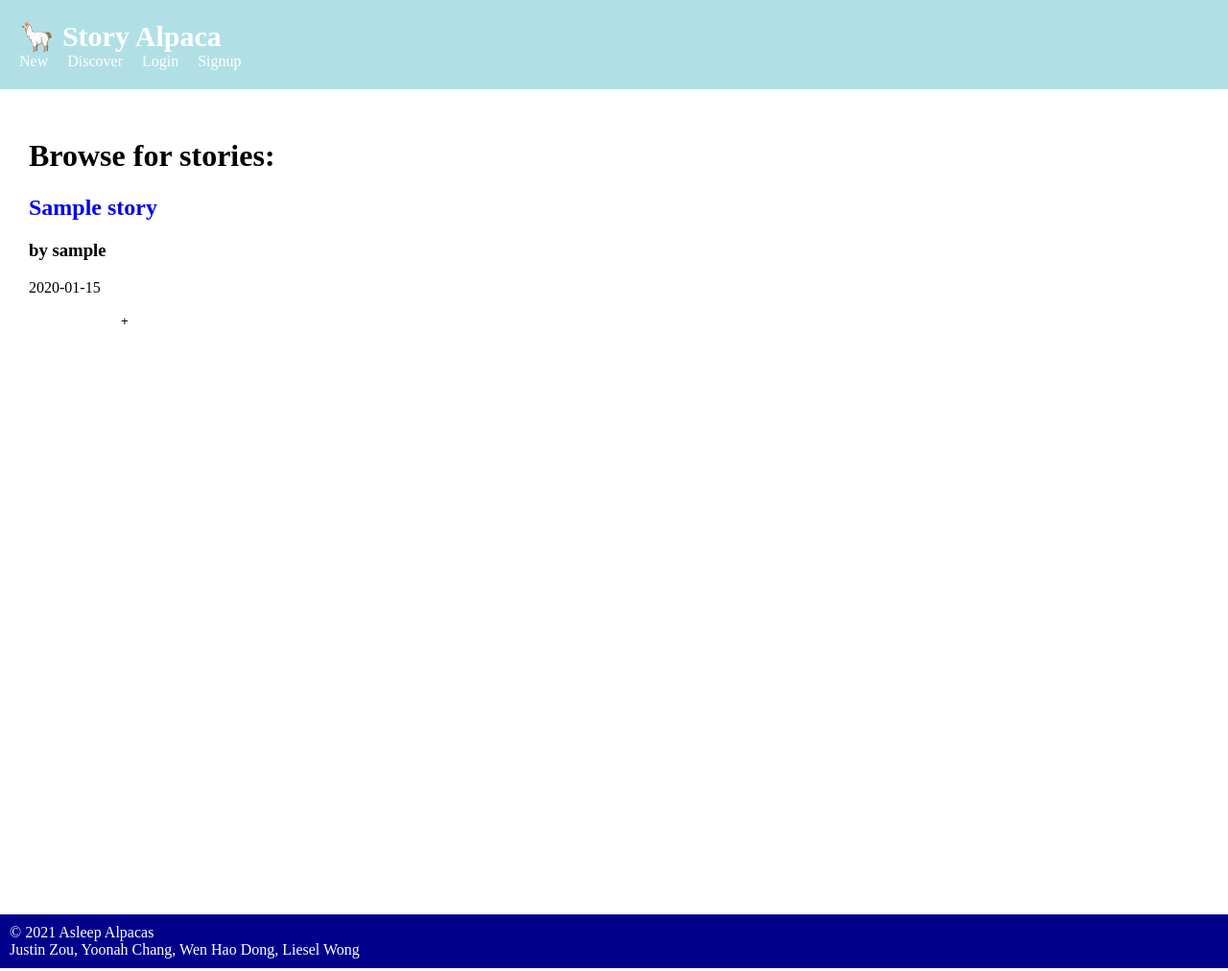
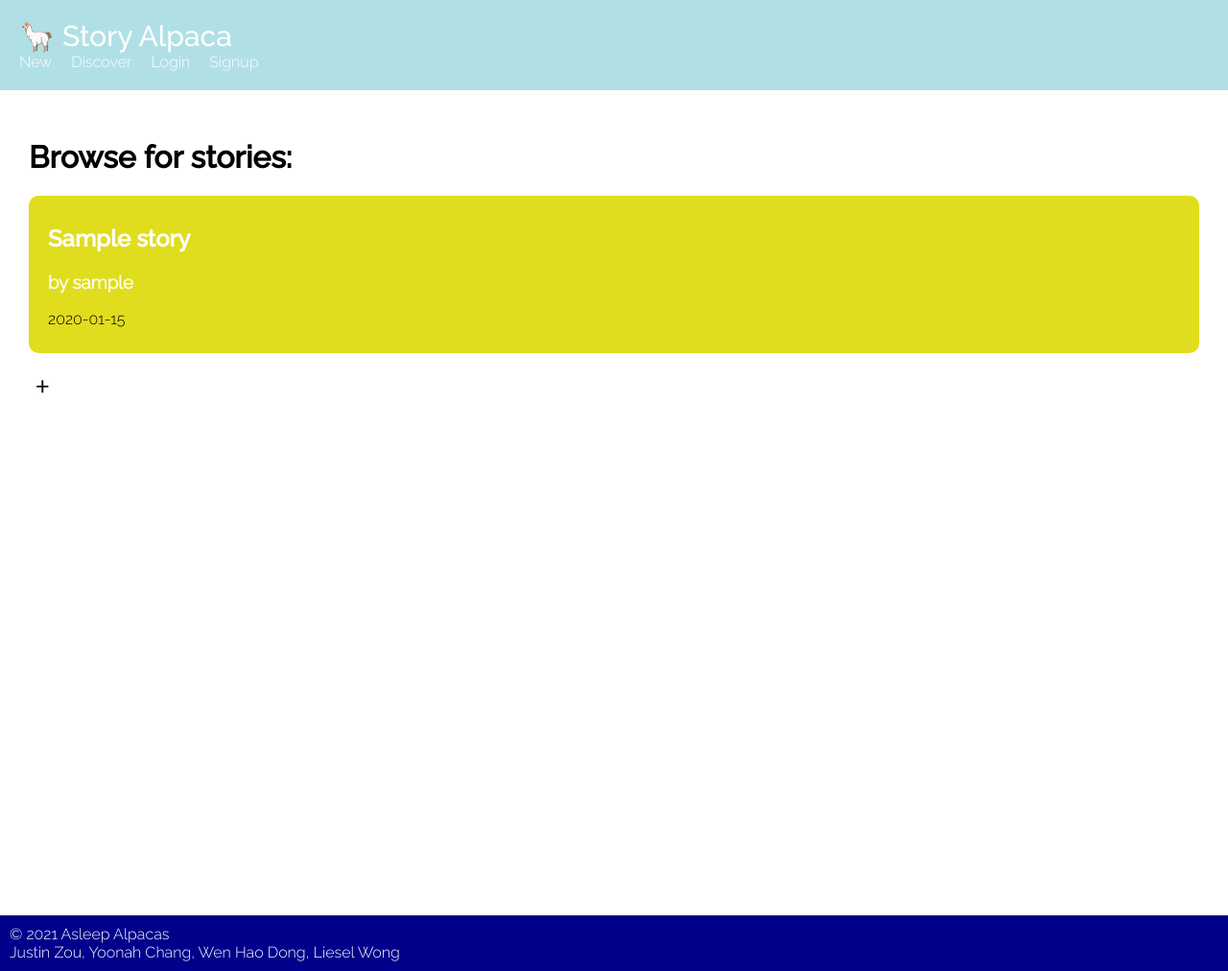
Before and after one commit to tamitakada/asleep_alpacas, a Flask app: page /discover in a window 1280 px wide. Shown: the whole page at 96% size. Run offline with Flask 2, Linux system fonts and the light colour scheme; tables that the repository leaves empty hold one stand-in row (values such as "Sample post").

Commit message:
added more styling

```diff
--- a/app/static/styles.css
+++ b/app/static/styles.css
@@ -5,6 +5,30 @@
 body, html {
     margin: 0;
     height: 100%;
+}
+
+/* fonts */
+
+@font-face {
+    font-family: RalewayLight;
+    src: url('/static/Raleway-Light.ttf');
+}
+
+@font-face {
+    font-family: RalewayMedium;
+    src: url('/static/Raleway-Medium.ttf');
+}
+
+h1 {
+    font-family: RalewayMedium;
+}
+
+h3 {
+    font-family: RalewayLight;
+}
+
+p {
+    font-family: RalewayLight;
 }
 
 /* nav styling */
@@ -36,6 +60,7 @@ footer {
     background-color: darkblue;
     padding: 10px;
     color: white;
+    font-family: RalewayLight;
 }
 
 /* home.html */
@@ -43,7 +68,7 @@ footer {
 #home {
     color: white;
     font-size: 30px;
-    font-weight: bold;
+    font-family: RalewayMedium;
 }
 
 #homeMessage {
@@ -66,6 +91,7 @@ input, textarea {
     border-color: white;
     border-width: 3px;
     min-width: 200px;
+    font-family: RalewayLight;
 }
 
 .submitButton {
@@ -98,8 +124,25 @@ input, textarea {
 
 a {
     text-decoration: none;
+    font-family: RalewayLight;
 }
 
 a:hover {
     text-shadow: 2px 2px black;
 }
+
+article {
+    background-color: var(--yellow);
+    border-radius: 10px;
+    padding: 10px 20px;
+    margin: 10px 0;
+}
+
+article h2 {
+    font-family: RalewayMedium;
+    color: white;
+}
+
+article h3 {
+    color: white;
+}
--- a/app/templates/discover.html
+++ b/app/templates/discover.html
@@ -24,13 +24,13 @@ P00 -- StoryAlpaca
     {{ macros.story_list(stories) }}
   {% endif %}
 
-  <form action="/create" method="get" class="flex-center">
+  <form action="/create" method="get">
     <input
-      class="add-button shadow"
       type="submit"
       value="+"
       name="Submit"
       id="submit"
+      style="font-size: 40px; text-align: left;"
     />
   </form>
   <!-- ^^ this is a way to return to create page -->
--- a/app/templates/home.html
+++ b/app/templates/home.html
@@ -11,7 +11,7 @@ P00 -- StoryAlpaca
 {% block body %}
   {% if user is not defined %}
     <div id="homeMessage">
-      <div class="outline centerFlex">
+      <div class="outline centerFlex" style="width: auto;">
         <h1>Please <a href="/login" style="color: white; text-decoration: underline;">log in</a> to view your stories</h1>
       </div>
     </div>
--- a/app/templates/login.html
+++ b/app/templates/login.html
@@ -13,7 +13,7 @@ P00 -- StoryAlpaca
   <form method="post">
     <div class="form centerFlex">
       <div class="outline centerFlex" style="flex-direction: column; gap: 20px;">
-        <legend style="color: white;"> Enter your username and password </legend>
+        <legend style="color: white;"><p>Enter your username and password</p></legend>
         {% if explain is defined %}
           <p style="color:red;">{{ explain }}</p>
         {% endif %}
--- a/app/templates/macros.jinja
+++ b/app/templates/macros.jinja
@@ -6,7 +6,7 @@
 {# Displays a box containing the relevant story information #}
 {% macro story_list(stories) %}
   {% for story in stories %}
-    <article class="shadow dyn-medium">
+    <article>
       <a href="/story/{{ story.id }}">
         <h2>{{ story.title|e }}</h2>
       </a>
--- a/app/templates/new.html
+++ b/app/templates/new.html
@@ -13,7 +13,7 @@ P00 -- StoryAlpaca
   <form method="POST">
     <div class="form centerFlex">
         <div class="outline centerFlex" style="flex-direction: column; gap: 20px; align-items: stretch;">
-          <legend class="centerFlex"> Start a new story! </legend>
+          <legend class="centerFlex"><p>Start a new story!</p></legend>
           <input id="Title" name="Title" placeholder="Title"/>
           <textarea id="Text" name="Text" rows="20" placeholder="Text"></textarea>
           <div class="centerFlex"><input type = "submit" value ="Create" class="submitButton"></div>
--- a/app/templates/register.html
+++ b/app/templates/register.html
@@ -13,7 +13,7 @@ P00 -- StoryAlpaca
     <form method="post" action="/register">
       <div class="form centerFlex">
         <div class="outline centerFlex" style="flex-direction: column; gap: 20px;">
-          <legend style="color: white;"> Create an account </legend>
+          <legend style="color: white;"><p>Create an account</p></legend>
           {% if explain is defined %}
             <p style="color:red;">{{ explain }}</p>
           {% endif %}
```
Also changed, not shown: app/templates/edit.html (+8 -3 lines), app/static/Raleway-Light.ttf (added), app/static/Raleway-Medium.ttf (added).
